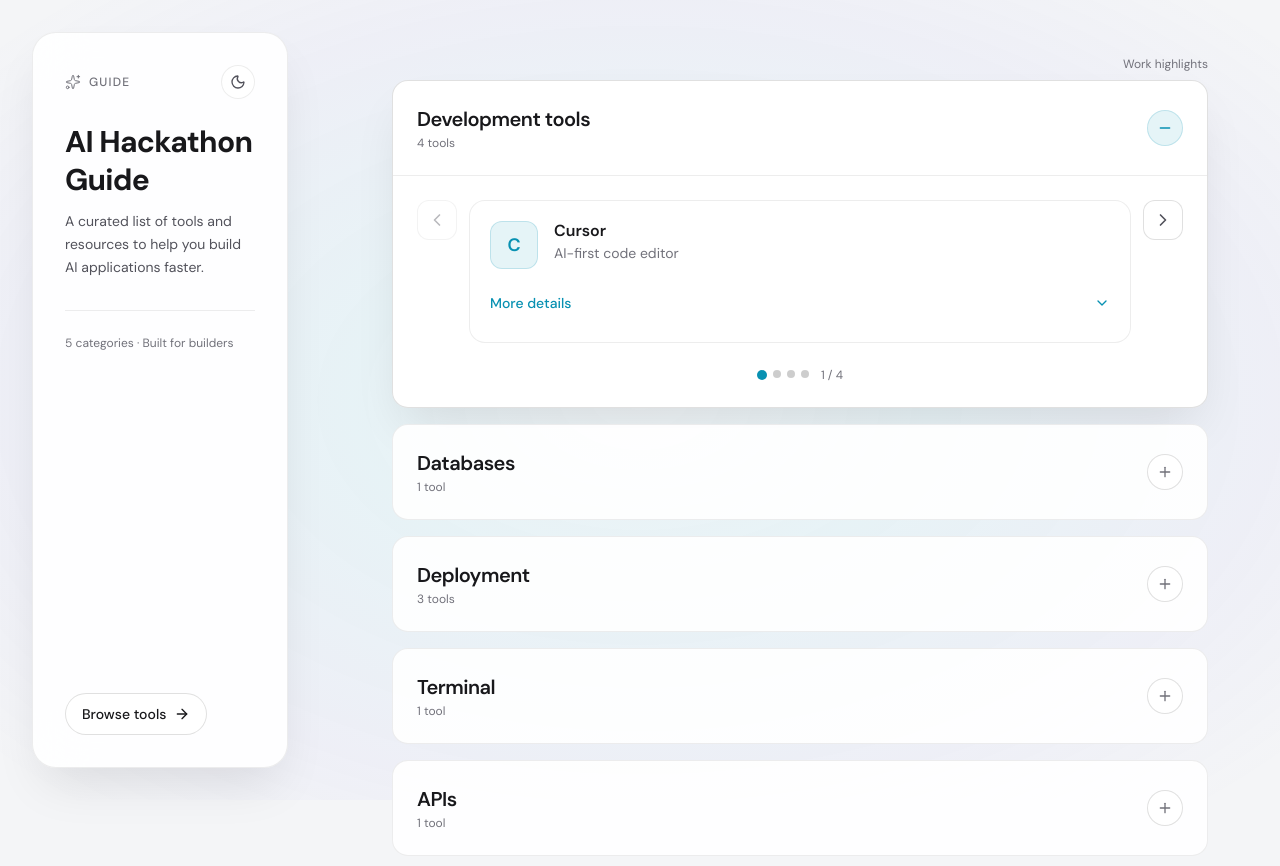
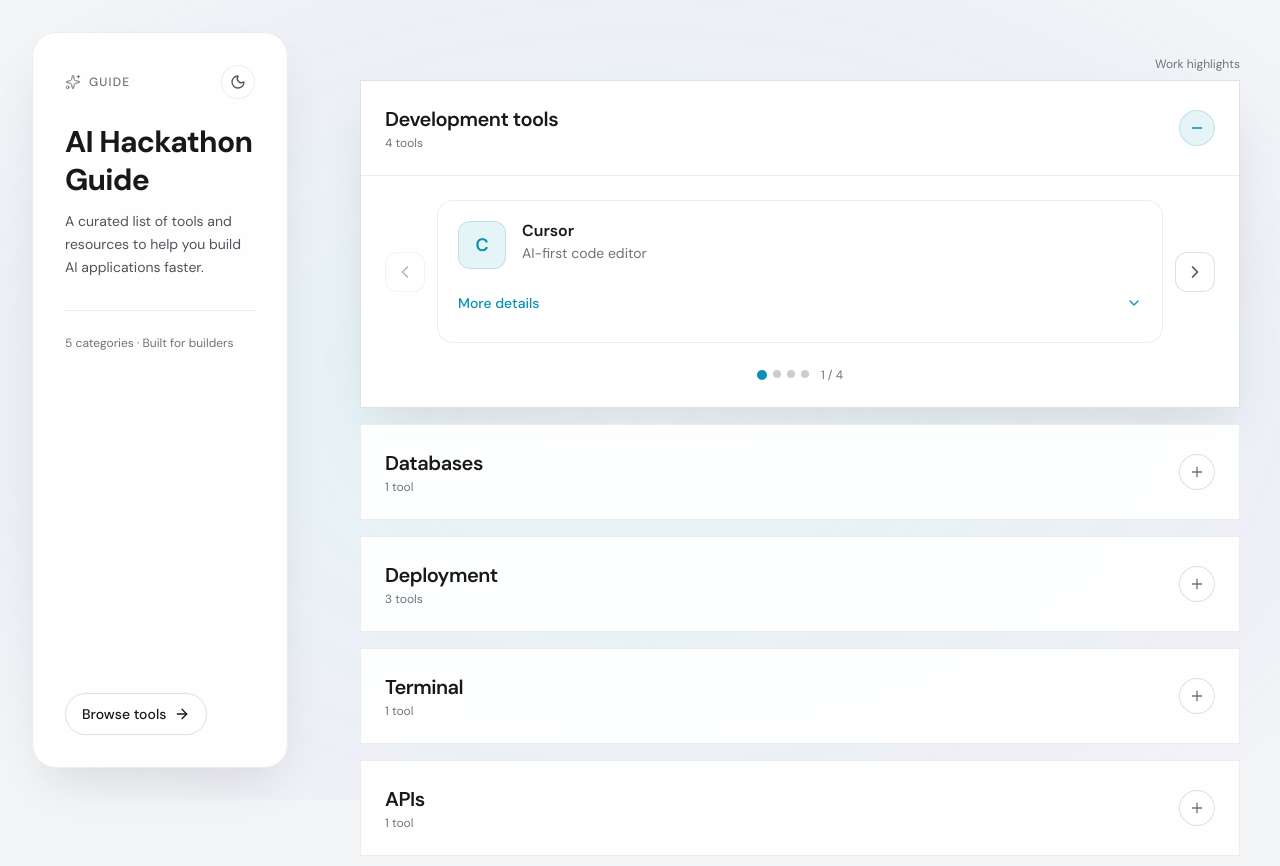
Before and after one commit to ayomidecole/AI-Hackathon-Guide, a React (Vite) app: page / in a window 1280 px wide. Shown: the top 866 px of the page. Built offline with nearby package versions, Linux system fonts and the light colour scheme.

Commit message:
Refine layout and styling of UI components
- Updated App component to use full width for main content area.
- Adjusted SectionPanel component by removing unnecessary border radius for a cleaner look.
- Modified ToolCarousel component to align items vertically for improved layout consistency.

```diff
--- a/src/App.tsx
+++ b/src/App.tsx
@@ -99,7 +99,7 @@ function App() {
 
       {/* Main content */}
       <main id="sections" className="flex-1 min-w-0 md:pl-[min(320px,26vw)] relative z-0">
-        <div className="max-w-4xl mx-auto py-10 md:py-14 px-6 md:px-10">
+        <div className="w-full py-10 md:py-14 px-6 md:px-10">
           <div className="text-right text-xs text-[var(--text-muted)] mb-2">
             Work highlights
           </div>
--- a/src/components/SectionPanel.tsx
+++ b/src/components/SectionPanel.tsx
@@ -14,7 +14,7 @@ export function SectionPanel({ section, isOpen, onToggle, children }: SectionPan
   return (
     <div
       className={clsx(
-        'rounded-2xl border transition-all duration-300 overflow-hidden',
+        'border transition-all duration-300 overflow-hidden',
         'hover:opacity-[0.98]',
         isOpen && 'shadow-lg'
       )}
--- a/src/components/ToolCarousel.tsx
+++ b/src/components/ToolCarousel.tsx
@@ -31,7 +31,7 @@ export function ToolCarousel({ tools }: ToolCarouselProps) {
 
   return (
     <div className="flex flex-col gap-6">
-      <div className="flex items-stretch gap-3">
+      <div className="flex items-center gap-3">
         <button
           type="button"
           onClick={() => setIndex((i) => Math.max(0, i - 1))}
```
